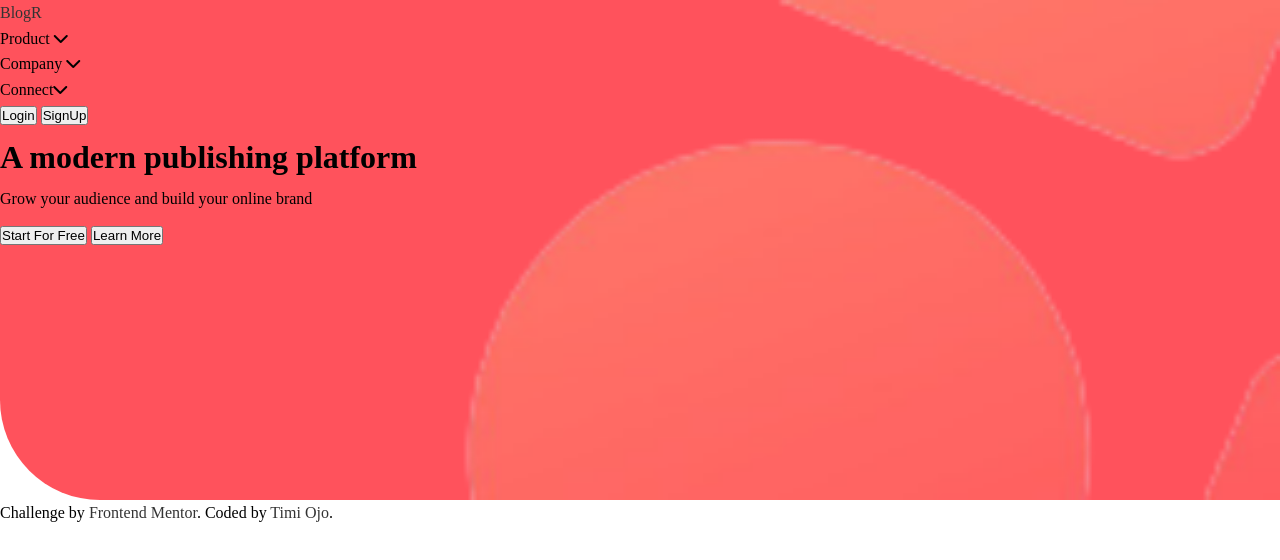
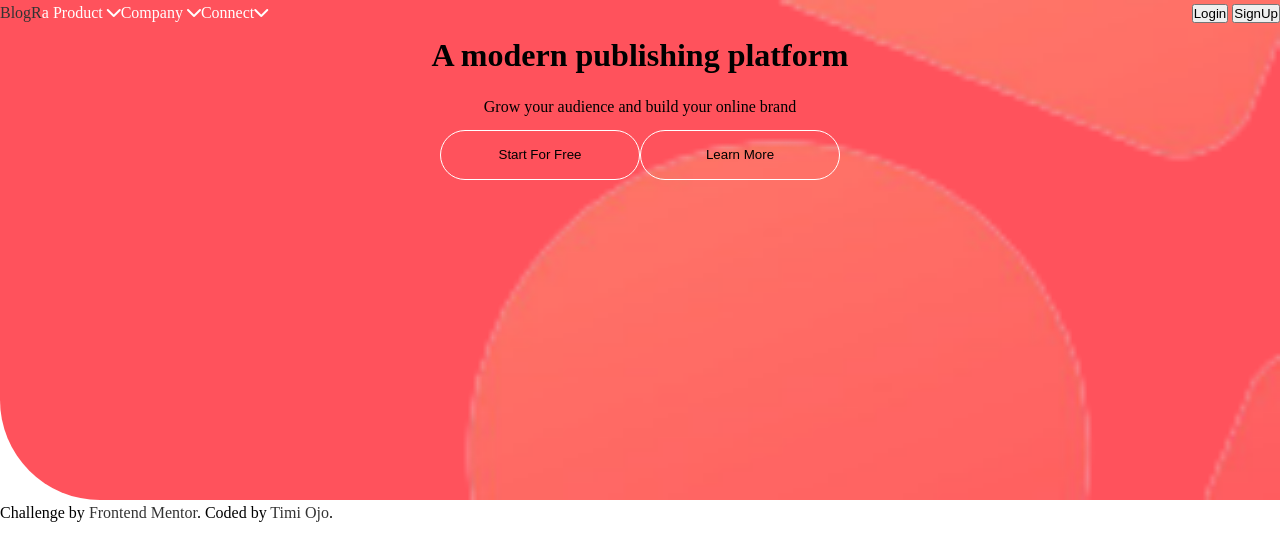
Before and after one commit to TimilehinEmmanuelOJO/Blogr, a plain HTML site: page index.html in a window 1280 px wide. Drawn offline with Linux system fonts and the light colour scheme.

Commit message:
this is another commmit

```diff
--- a/index.html
+++ b/index.html
@@ -18,9 +18,11 @@
       <div class="leftnav">
         <ul>
           <li><a href="#home">BlogR</a></li>
-          <li>Product <i class="fas fa-chevron-down"></i></li>
+          <li>a Product <i class="fas fa-chevron-down"></i></li>
           <li>Company <i class="fas fa-chevron-down"></i></li>
-          <li>Connect<i class="fas fa-chevron-down"></i></li>
+          <div class="connect-dropdown">
+            <li>Connect<i class="fas fa-chevron-down"></i></li>
+          </div>
         </ul>
       </div>
       <div class="rightnav">
@@ -30,10 +32,12 @@
     </div>
   </nav>
   <div id="main">
-    <h1>A modern publishing platform</h1>
-    <p>Grow your audience and build your online brand</p>
-    <button type="submit">Start For Free</button>
-        <input type="button" value="Learn More">
+    <h1 id="text1">A modern publishing platform</h1>
+    <p id="text2">Grow your audience and build your online brand</p>
+    <div class="btn">
+      <button id="mainbtn" type="submit">Start For Free</button>
+      <input id="mainbtn" type="button" value="Learn More">
+    </div>
   </div>
  </div>
 
--- a/style.css
+++ b/style.css
@@ -34,10 +34,46 @@ img{
     background-repeat: no-repeat;
     background-position: left;
 }
-.nav-flex{
+.nav{
+    display: flex;
+    justify-content: space-between;
+}
+.leftnav{
     display: flex;
 }
+ul{
+    display: flex;
+}
+li{
+    color: white;
+}
+.rightnav{
 
+}
+#main{
+    display: grid;
+}
+#text1{
+    text-align: center;
+}
+#text2{
+    text-align: center;
+}
+#mainbtn{
+    width: 200px;
+    height: 50px;
+    border: white solid 1px;
+    border-radius: 30px;
+    background: transparent;
+    cursor: pointer;
+}
+#mainbtn:hover{
+    background: white;
+}
+.btn{
+    display: flex;
+    justify-content: center;
+}
 
 The designs were created to the following widths:
 
```
